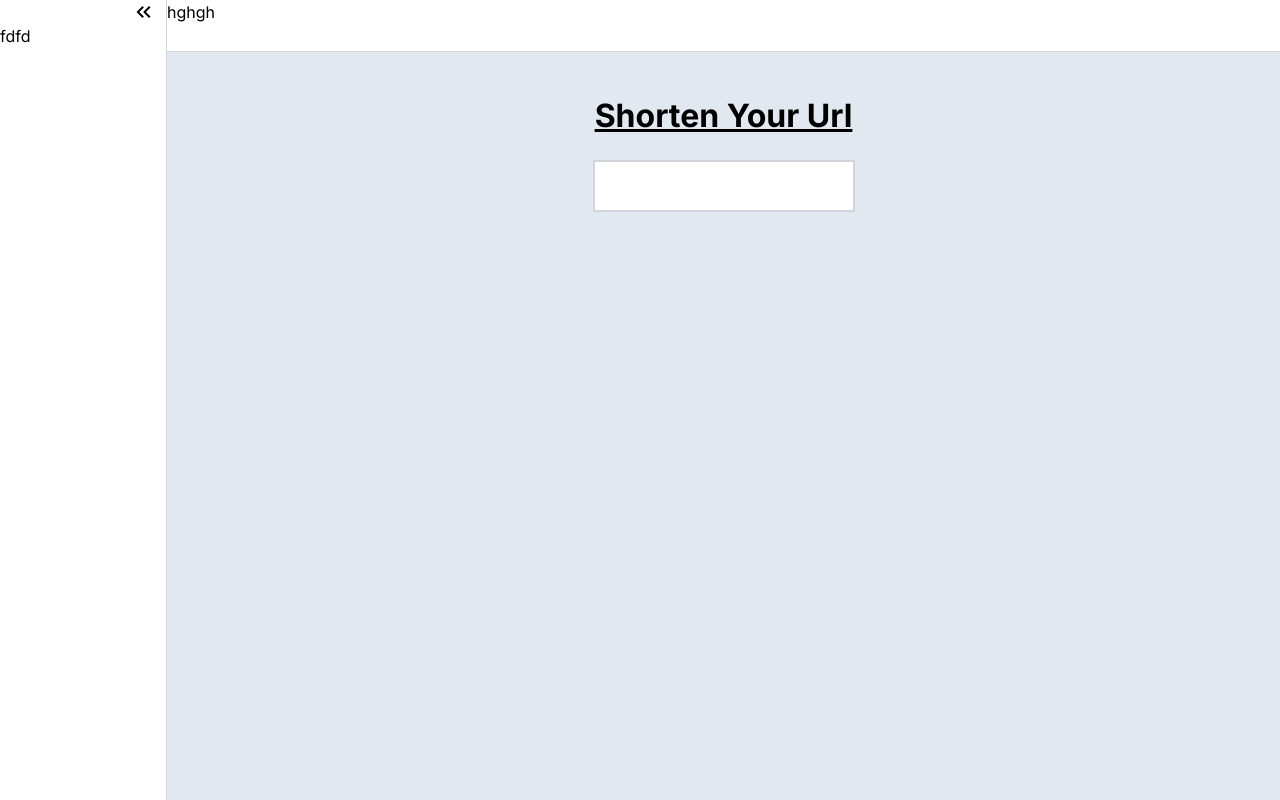
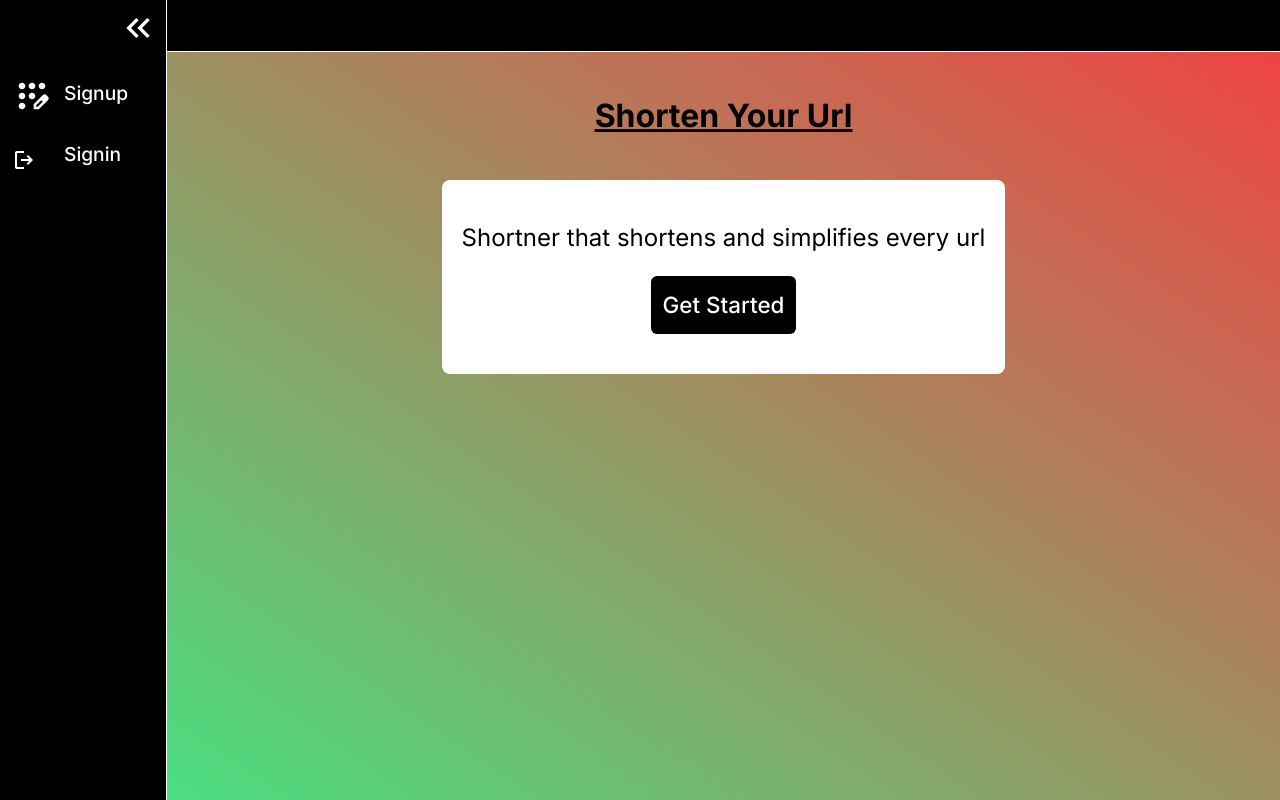
Before and after one commit to DikshakAdhikari/Url-Shortner, a Next.js app in the folder client/: page / in a window 1280 px wide. Built offline with nearby package versions, Linux system fonts and the light colour scheme.

Commit message:
slider ready

```diff
--- a/client/src/Logo.jsx
+++ b/client/src/Logo.jsx
@@ -1,24 +1,30 @@
 
 export const LeftLogo= ()=> {
     return(
-        <svg xmlns="http://www.w3.org/2000/svg" height="24" viewBox="0 -960 960 960" width="45"><path d="M440-240 200-480l240-240 56 56-183 184 183 184-56 56Zm264 0L464-480l240-240 56 56-183 184 183 184-56 56Z"/></svg>
+        <svg xmlns="http://www.w3.org/2000/svg" fill="white" height="40" viewBox="0 -960 960 960" width="40"><path d="M440-240 200-480l240-240 56 56-183 184 183 184-56 56Zm264 0L464-480l240-240 56 56-183 184 183 184-56 56Z"/></svg>
     )
 }
 
 export const RightLogo= ()=> {
     return (
-        <svg xmlns="http://www.w3.org/2000/svg" height="24" viewBox="0 -960 960 960" width="45"><path d="M383-480 200-664l56-56 240 240-240 240-56-56 183-184Zm264 0L464-664l56-56 240 240-240 240-56-56 183-184Z"/></svg>
+        <svg xmlns="http://www.w3.org/2000/svg" height="40" fill="white" viewBox="0 -960 960 960" width="40"><path d="M383-480 200-664l56-56 240 240-240 240-56-56 183-184Zm264 0L464-664l56-56 240 240-240 240-56-56 183-184Z"/></svg>
     )
 }
 
 export const LoginLogo= ()=> {
     return (
-        <svg xmlns="http://www.w3.org/2000/svg" height="24" viewBox="0 -960 960 960" width="24"><path d="M480-120v-80h280v-560H480v-80h280q33 0 56.5 23.5T840-760v560q0 33-23.5 56.5T760-120H480Zm-80-160-55-58 102-102H120v-80h327L345-622l55-58 200 200-200 200Z"/></svg>
+        <svg xmlns="http://www.w3.org/2000/svg" height="40" fill="white" viewBox="0 -960 960 960" width="40"><path d="M480-120v-80h280v-560H480v-80h280q33 0 56.5 23.5T840-760v560q0 33-23.5 56.5T760-120H480Zm-80-160-55-58 102-102H120v-80h327L345-622l55-58 200 200-200 200Z"/></svg>
     )
 }
 
 export const LogoutLogo= ()=> {
     return (
-        <svg xmlns="http://www.w3.org/2000/svg" height="24" viewBox="0 -960 960 960" width="24"><path d="M200-120q-33 0-56.5-23.5T120-200v-560q0-33 23.5-56.5T200-840h280v80H200v560h280v80H200Zm440-160-55-58 102-102H360v-80h327L585-622l55-58 200 200-200 200Z"/></svg>
+        <svg xmlns="http://www.w3.org/2000/svg" height="24" fill="white" viewBox="0 -960 960 960" width="24"><path d="M200-120q-33 0-56.5-23.5T120-200v-560q0-33 23.5-56.5T200-840h280v80H200v560h280v80H200Zm440-160-55-58 102-102H360v-80h327L585-622l55-58 200 200-200 200Z"/></svg>
     )
 }
+
+export const RegisterLogo= ()=> {
+    return(
+        <svg xmlns="http://www.w3.org/2000/svg" height="40" fill="white" viewBox="0 -960 960 960" width="40"><path d="M240-160q-33 0-56.5-23.5T160-240q0-33 23.5-56.5T240-320q33 0 56.5 23.5T320-240q0 33-23.5 56.5T240-160Zm0-240q-33 0-56.5-23.5T160-480q0-33 23.5-56.5T240-560q33 0 56.5 23.5T320-480q0 33-23.5 56.5T240-400Zm0-240q-33 0-56.5-23.5T160-720q0-33 23.5-56.5T240-800q33 0 56.5 23.5T320-720q0 33-23.5 56.5T240-640Zm240 0q-33 0-56.5-23.5T400-720q0-33 23.5-56.5T480-800q33 0 56.5 23.5T560-720q0 33-23.5 56.5T480-640Zm240 0q-33 0-56.5-23.5T640-720q0-33 23.5-56.5T720-800q33 0 56.5 23.5T800-720q0 33-23.5 56.5T720-640ZM480-400q-33 0-56.5-23.5T400-480q0-33 23.5-56.5T480-560q33 0 56.5 23.5T560-480q0 33-23.5 56.5T480-400Zm40 240v-123l221-220q9-9 20-13t22-4q12 0 23 4.5t20 13.5l37 37q8 9 12.5 20t4.5 22q0 11-4 22.5T863-380L643-160H520Zm300-263-37-37 37 37ZM580-220h38l121-122-18-19-19-18-122 121v38Zm141-141-19-18 37 37-18-19Z"/></svg>
+    )
+}
--- a/client/src/app/page.tsx
+++ b/client/src/app/page.tsx
@@ -1,8 +1,7 @@
 "use client"
-import { FunctionComponent, useState } from "react";
+import Dashboard from "../components/Home";
+import Navbar from "@/components/Navbar";
 import SideBar from "@/components/SideBar";
-import Navbar from "@/components/Navbar";
-import Dashboard from "../components/Home";
 
 
 export default function Home() {
@@ -11,7 +10,7 @@ export default function Home() {
     <SideBar />
      <div className=" flex w-[100vw] h-[100vh] flex-col">
          <Navbar />
-         <div className=" flex overflow-auto  gap-36 p-10 h-[100vh] flex-col ">
+         <div className=" flex overflow-auto bg-gradient-to-bl from-red-500 to-green-400  gap-36 p-10 h-[100vh] flex-col ">
              <Dashboard />
          </div>
      </div>
--- a/client/src/components/Home.tsx
+++ b/client/src/components/Home.tsx
@@ -15,7 +15,10 @@ const Dashboard: FunctionComponent<DashboardProps> = () => {
 return (
       <div className=" flex flex-col items-center ">
         <div className=" font-bold text-[2rem] underline">Shorten Your Url</div>
-        <input className=" my-5 p-3 border-2 outline-none border-gray-300" type="text" />
+        <div className=" mt-10 pt-10 bg-white flex flex-col items-center p-5 rounded-lg max-h-screen ">
+            <div className=" text-[1.5rem]"> Shortner that shortens and simplifies every url</div>
+            <button className=" m-5 text-[1.4rem] hover:bg-orange-500 rounded-md bg-black text-white p-3 font-medium">Get Started</button>
+        </div>
        </div>
       );
 }
--- a/client/src/components/Navbar.tsx
+++ b/client/src/components/Navbar.tsx
@@ -6,7 +6,7 @@ interface NavbarProps {
 
 const Navbar: FunctionComponent<NavbarProps> = () => {
     return (
-        <div className=" max-h-screen  w-[100%] h-[7vh] bg-white border-b-[1px] border-gray-300 ">
+        <div className=" max-h-screen  w-[100%] h-[7vh] bg-black border-b-[1px] border-white ">
                 hghgh
             </div>
      );
--- a/client/src/components/SideBar.tsx
+++ b/client/src/components/SideBar.tsx
@@ -1,4 +1,4 @@
-import { LeftLogo, RightLogo } from "@/Logo";
+import { LeftLogo, LogoutLogo, RegisterLogo, RightLogo } from "@/Logo";
 import { FunctionComponent, useState } from "react";
 
 interface SideBarProps {
@@ -8,13 +8,22 @@ interface SideBarProps {
 const SideBar: FunctionComponent<SideBarProps> = () => {
     const [expand, setExpand]= useState(true)
     return (
-        <div className={`${expand ? 'w-[15vw]': 'w-fit'}  h-[100vh] border-r-[1px] bg-white border-gray-300 `}>
-        <div className=" flex flex-col gap-4 items-end cursor-pointer ">
+        <div className={`${expand ? 'w-[15vw]': 'w-fit'}  h-[100vh] border-r-[1px] border-white  bg-black`}>
+        <div className=" flex m-2 flex-col gap-4 items-end cursor-pointer ">
       {
         expand ? <div onClick={()=> setExpand(false)}> <LeftLogo /></div>: <div onClick={()=> setExpand(true)}> <RightLogo /> </div>
       }
       </div>
-      <div className="">fdfd</div>
+      <div className=" flex p-3 mt-4  gap-3">
+            <div className=" flex flex-col justify-center  gap-8 ">
+                <div className=" cursor-pointer"><RegisterLogo  /></div>
+                <div className=" cursor-pointer"><LogoutLogo /></div>
+            </div>
+            <div className=" flex flex-col justify-center gap-8 ">
+                <div className={` ${!expand && "hidden"} text-white text-[1.2rem] cursor-pointer font-medium`}>Signup</div>
+                <div className={` ${!expand && "hidden"} text-white text-[1.2rem] cursor-pointer font-medium`}>Signin</div>
+            </div>
+      </div>
     </div>
      );
 }
```
